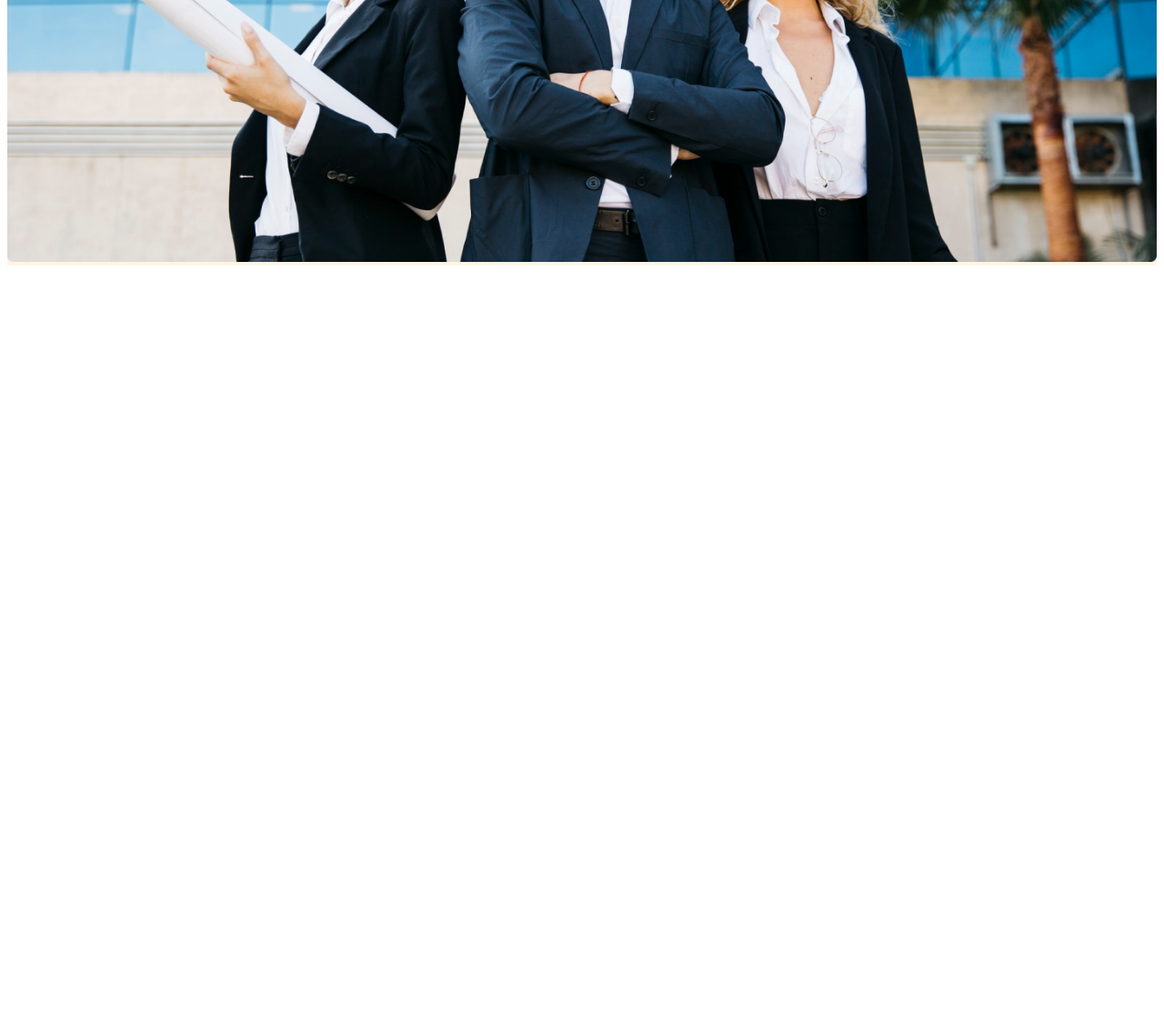
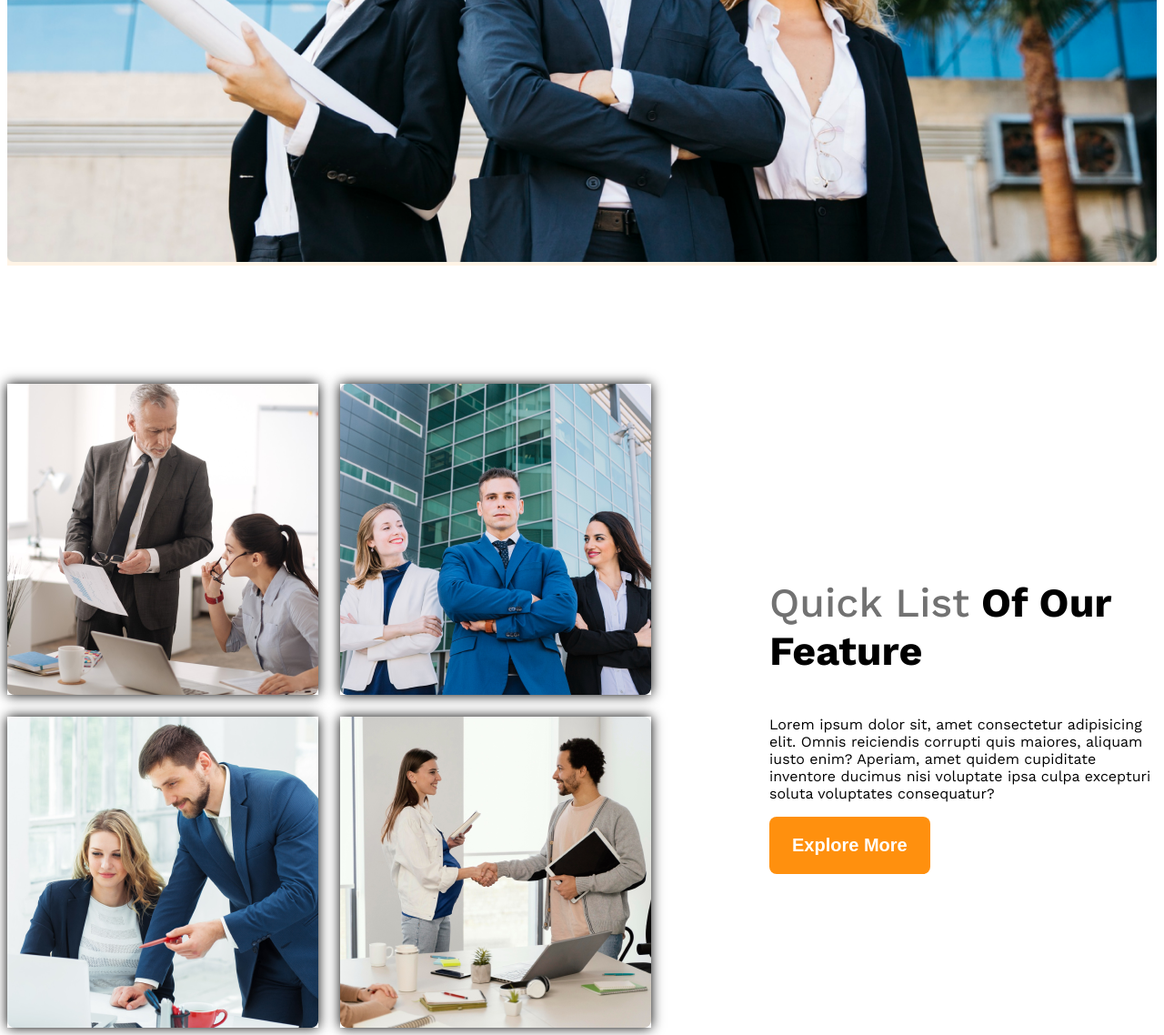
Before and after one commit to im-ajax/G3-architects-projects, a plain HTML site: page g3.html in a window 1280 px wide. Shown: the part 911-2049 px from the top of the page at 91% size. Before the commit the page ends 1211 px from the top, so only its background shows below. Drawn offline with nearby package versions, Linux system fonts and the light colour scheme.

Commit message:
made the first section in main and made some responsive design changes

```diff
--- a/g3.html
+++ b/g3.html
@@ -26,8 +26,24 @@
             <img class="banner-img" src="images/banner.png" alt="">
         </div>
     </header>
+
+    <!-- main section -->
     <main>
-
+        <section class="teams display-flex">
+            <div class="team-img-container">
+                <img src="images/team1.png" alt="">
+                <img src="images/team2.png" alt="">
+                <img src="images/team3.png" alt="">
+                <img src="images/team4.png" alt="">
+            </div>
+            <div class="our-features">
+                <h3 class="feature-title"><span id="quick-list" class="text-light-grey">Quick List</span> <span>Of Our</span> <span>Feature</span></h3>
+                <p class="feature-description">
+                    Lorem ipsum dolor sit, amet consectetur adipisicing elit. Omnis reiciendis corrupti quis maiores, aliquam iusto enim? Aperiam, amet quidem cupiditate inventore ducimus nisi voluptate ipsa culpa excepturi soluta voluptates consequatur?
+                </p>
+                <button class="btn-primary">Explore More</button>
+            </div>
+        </section>
     </main>
     <footer>
 
--- a/styles/g3.css
+++ b/styles/g3.css
@@ -1,4 +1,5 @@
 @import url('https://fonts.googleapis.com/css2?family=Work+Sans:ital,wght@0,100..900;1,100..900&display=swap');
+
 .work-sans-font {
   font-family: "Work Sans", sans-serif;
   font-optical-sizing: auto;
@@ -17,6 +18,19 @@
     font-size: 1.25rem;
     font-weight: 600;
     border-radius: 8px;
+    transition: box-shadow 0.6s ease;
+}
+.btn-primary:hover{
+    background-color: #FF900E;
+    color: white;
+    box-shadow: 0px 0px 13px black;
+}
+main{
+    max-width: 1440px;
+    margin: 0 auto;
+}
+main > section{
+    margin-top: 130px;
 }
 /* dark 02 */
 .text-grey{
@@ -66,9 +80,51 @@
 .banner-img{
     width: 100%;
 }
+/* team and feature related styles */
+.teams{
+    align-items: center;
+}
+.team-img-container{
+    display: grid;
+    grid-template-columns: repeat(2,2fr);
+    gap: 24px;
+}
+main img{
+    box-shadow: 0px 0px 13px black;
+    transition: box-shadow 0.6s ease;
+}
+main img:hover{
+    box-shadow: 0px 0px 13px white;
+}
+.our-features{
+    margin-left: 130px;
+    max-width: 530px;
+}
+.feature-title{
+    font-size: 2.8rem;
+    font-weight: 700;
+}
+#quick-list{
+    font-weight: 500;
+}
 /* responsive media query */
-@media screen and (max-width:576px){
-    .navbar, .nav-link{
+@media screen and (max-width:730px){
+    .navbar, .nav-link, .teams{
         flex-direction: column;
     }
+    .team-img-container{
+        grid-template-columns: repeat(1,1fr);
+    }
+    .our-features{
+        margin-left: 20px;
+    }
 }
+/* medium size device */
+@media screen and (min-width:576px) and (max-width:992px){
+    .teams{
+        flex-direction: column;
+    }
+    .our-features{
+        margin: 50px auto;
+    }
+}
```
